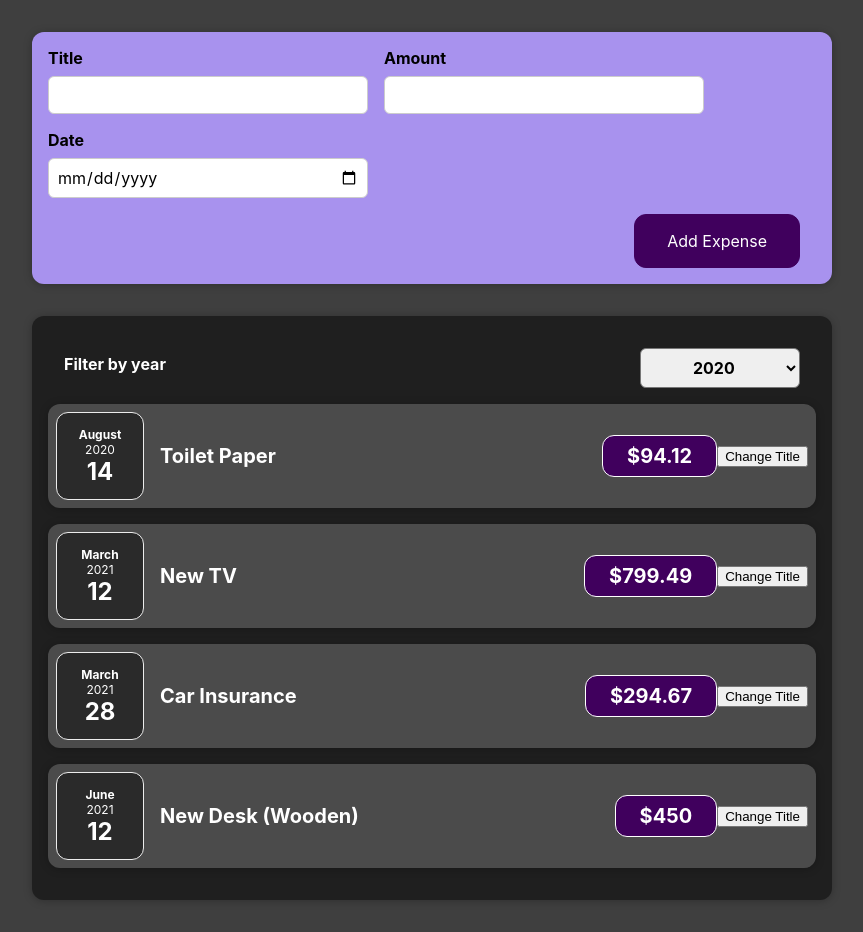
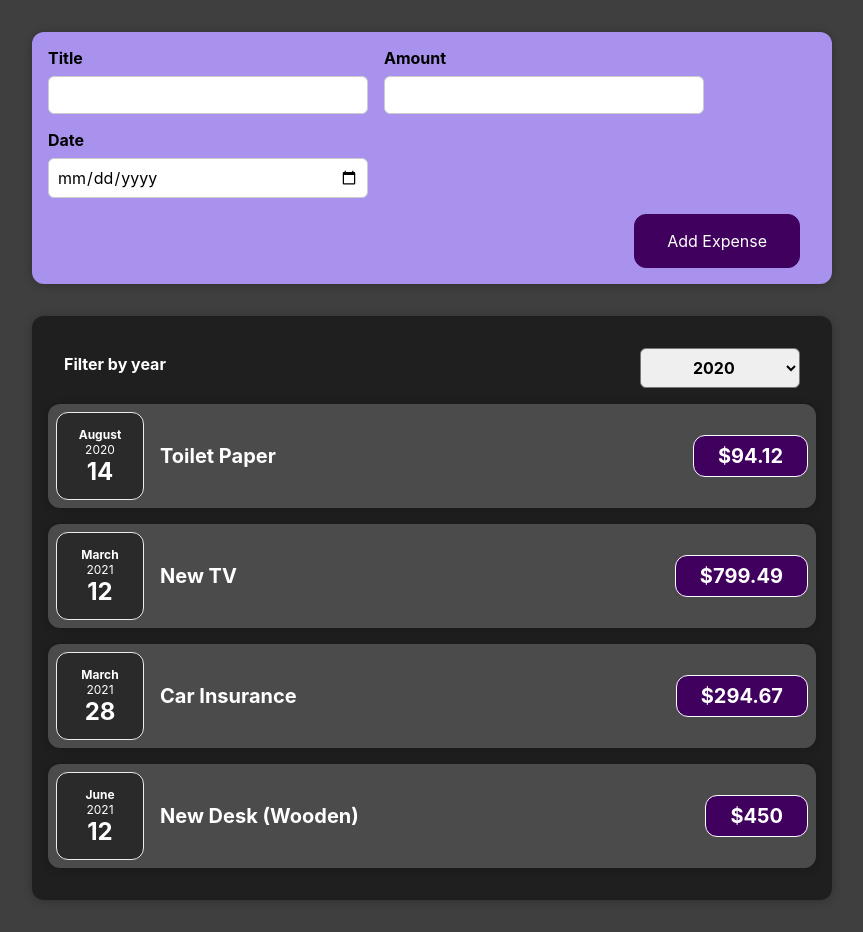
Before and after one commit to ShivammChauhann/expense-tracker, a React (Create React App) app: page / in a window 1280 px wide. Shown: the whole page, without its empty margins (208-1071 px from the left). Built offline with nearby package versions, Linux system fonts and the light colour scheme.

Commit message:
controlled vs uncontrolled components and stateless vs stateful components

```diff
--- a/src/components/Expenses/ExpenseItem.js
+++ b/src/components/Expenses/ExpenseItem.js
@@ -1,27 +1,17 @@
-import React, { useState } from "react";
+import React from "react";
 
 import ExpenseDate from "./ExpenseDate";
 import Card from "../UI/Card";
 import "./ExpenseItem.css";
 
 const ExpenseItem = (props) => {
-  // function clickHandler() {}
-  const [title, setTitle] = useState(props.title);
-  console.log("ExpenseItem evaluated by React");
-
-  const clickHandler = () => {
-    setTitle("Updated!");
-    console.log(title);
-  };
-
   return (
     <Card className="expense-item">
       <ExpenseDate date={props.date} />
       <div className="expense-item__description">
-        <h2>{title}</h2>
+        <h2>{props.title}</h2>
         <div className="expense-item__price">${props.amount}</div>
       </div>
-      <button onClick={clickHandler}>Change Title</button>
     </Card>
   );
 };
```
